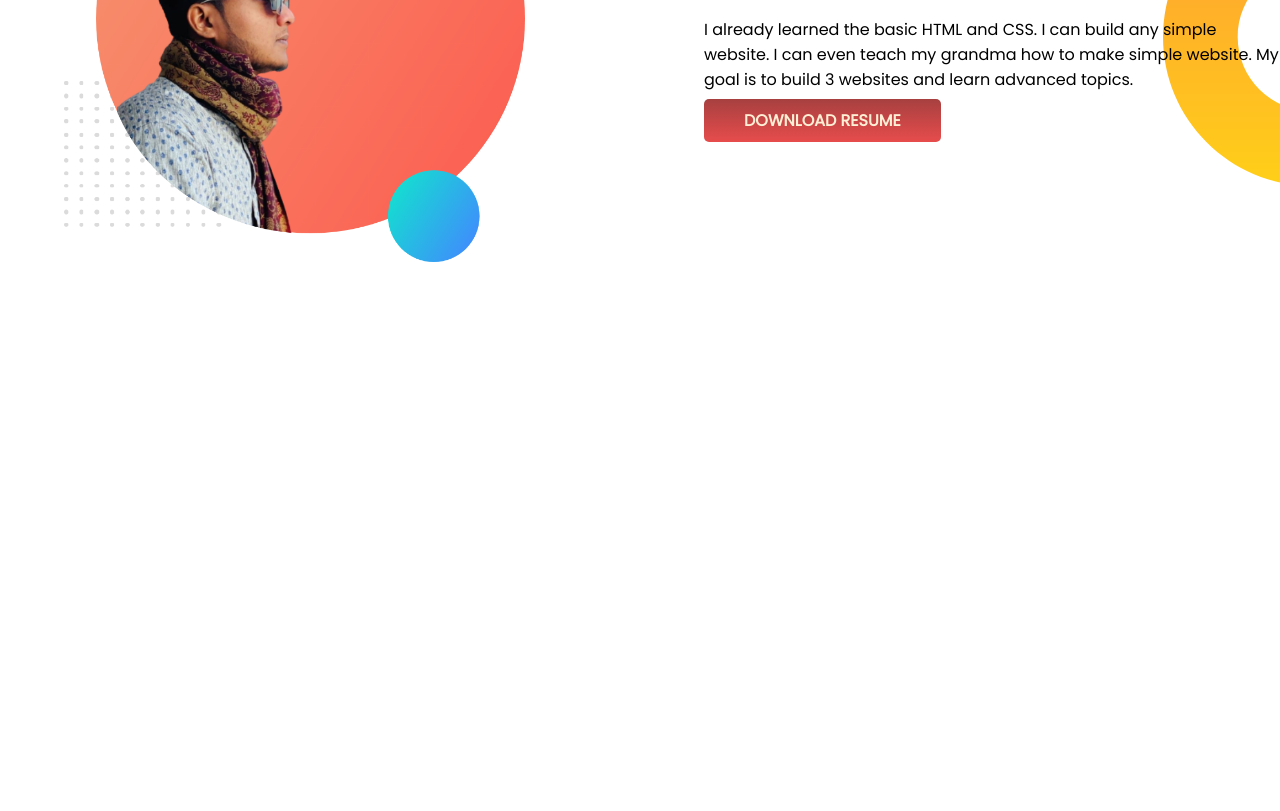
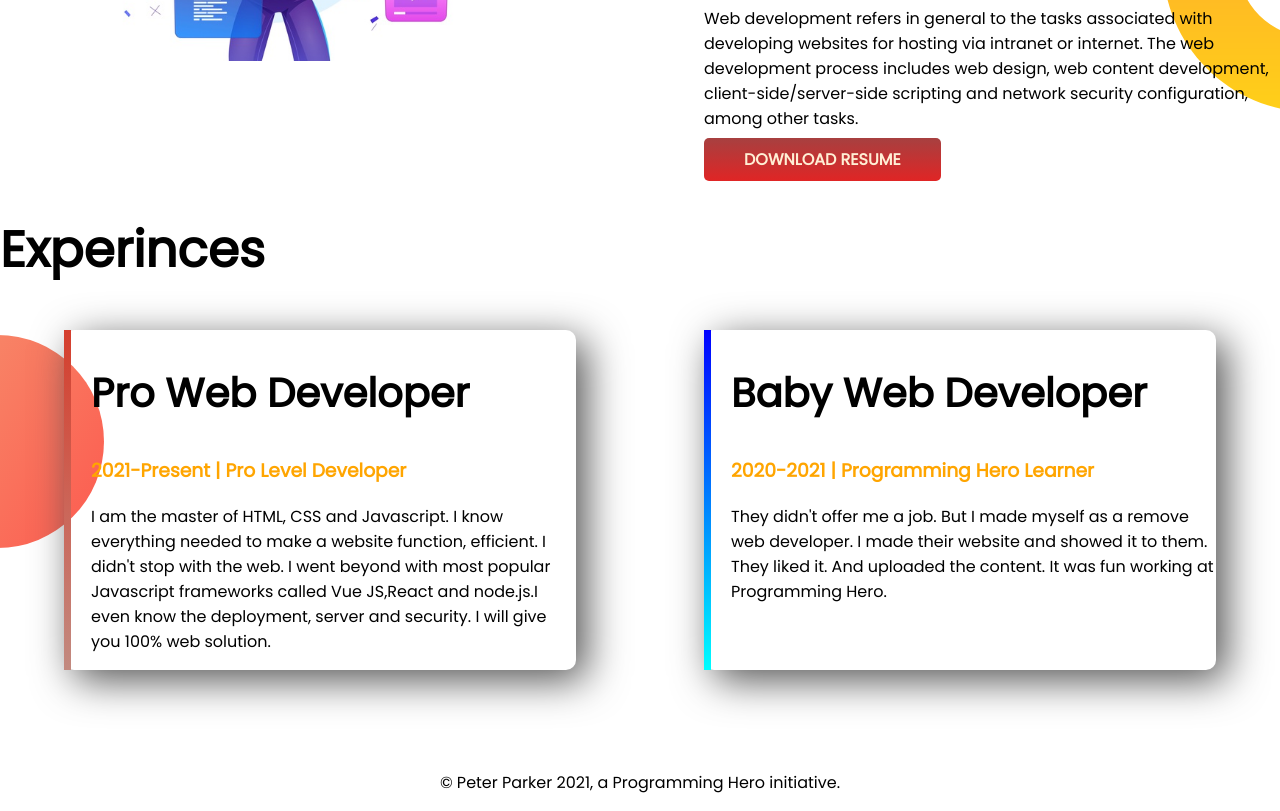
Before and after one commit to smsakawat/Simple-Portfolio, a plain HTML site: page index.html in a window 1280 px wide. Shown: the part 810-1621 px from the top of the page. Before the commit the page ends 1079 px from the top, so only its background shows below. Drawn offline with Linux system fonts and the light colour scheme.

Commit message:
my portfolio full

```diff
--- a/index.html
+++ b/index.html
@@ -13,7 +13,7 @@
 </head>
 
 <body>
-    <section class="top-banner">
+    <section class="top-banner flexible-container">
         <div class="half-width">
             <h1>WELCOME TO</h1>
             <h1><span class="orange-color">SAKAWAT'S</span> WORLD</h1>
@@ -24,13 +24,13 @@
             <a class="link-button" target="_blank" href="https://www.facebook.com/sakawat.hossain.71404">HIRE ME</a>
 
         </div>
-        <div class="half-width"><img src="sakas/my-bg.png" alt="here was my picture">
+        <div class="half-width"><img src="images/my-bg.png" alt="here was my picture">
         </div>
 
     </section>
 
-    <section class="dream-big">
-        <div class="half-width"><img src="sakas/my-bg.png" alt="here was my picture">
+    <section class="dream-big flexible-container">
+        <div class="half-width"><img src="images/web-dev-3863.jpg" alt="here was my picture">
         </div>
         <div class="half-width">
             <h1>
@@ -38,14 +38,39 @@
             </h1>
             <h2>Become a web developer</h2>
             <p>
-                I already learned the basic HTML and CSS. I can build any simple website. I can even teach my
-                grandma how to make simple website. My goal is to build 3 websites and learn advanced topics.
+                Web development refers in general to the tasks associated with developing websites for hosting via
+                intranet or internet. The web development process includes web design, web content development,
+                client-side/server-side scripting and network security configuration, among other tasks.
             </p>
             <a class="link-button" target="_blank" href="https://www.facebook.com/sakawat.hossain.71404">DOWNLOAD
                 RESUME</a>
         </div>
+    </section>
+    <section class="experience-area">
+        <h1>Experinces</h1>
+        <div class="flexible-container">
+            <div id="pro-dev" class="experience-item">
+                <h2>Pro Web Developer</h2>
+                <h3 class="orange-color">2021-Present | Pro Level Developer</h3>
+                <p>I am the master of HTML, CSS and Javascript. I know everything needed to make a website function,
+                    efficient. I didn't stop with the web. I went beyond with most popular Javascript frameworks called
+                    Vue JS,React and node.js.I even know the deployment, server and security. I will give you 100% web
+                    solution.</p>
 
+            </div>
+            <div id="baby-dev" class="experience-item">
+                <h2>Baby Web Developer</h2>
+                <h3 class="orange-color">2020-2021 | Programming Hero Learner</h3>
+                <p>They didn't offer me a job. But I made myself as a remove web developer. I made their website and
+                    showed it to them. They liked it. And uploaded the content. It was fun working at Programming Hero.
+                </p>
+
+            </div>
+        </div>
     </section>
+    <footer>
+        <p>© Peter Parker 2021, a Programming Hero initiative.</p>
+    </footer>
 
 
 </body>
--- a/style.css
+++ b/style.css
@@ -4,11 +4,15 @@ body{
 }
 h1{
     font-size: 50px;
+
+}
+h2{
+    font-size: 40px;
 }
 .orange-color{
     color: orange;
 }
-section{
+.flexible-container{
     display: flex;
 }
 .half-width{
@@ -20,7 +24,7 @@ section{
 }
 .link-button{
     text-decoration: none;
-    background-image: linear-gradient( rgb(167, 64, 64), rgb(231, 76, 76));
+    background-image: linear-gradient( rgb(167, 64, 64), rgb(224, 37, 37));
     padding :10px 40px;
     border-radius: 5px;
     font-weight: 600;
@@ -32,8 +36,40 @@ section{
     background-repeat: no-repeat;
 }
 .dream-big{
-    margin-top: 150px;
+    margin-top: 100px;
     background-image: url(images/dream-bg.png);
     background-repeat: no-repeat;
     background-position: right;
 }
+.experience-item{
+    width: 40%;
+    box-shadow: 10px 10px 40px rgb(82, 82, 82);
+    margin-left: 5%;
+    margin-right: 5%;
+    padding-left: 20px;
+    border-radius: 10px;
+}
+.experience-area{
+    background-image: url(images/exp-bg.png);
+    background-repeat: no-repeat;
+    background-position: left;
+    margin-bottom: 100px;
+
+
+}
+#pro-dev{
+    border-left: 7px solid;
+    border-image: linear-gradient(rgb(213, 62, 45),rgb(194, 138, 128));
+    border-image-slice:1;
+    border-radius: 10px;
+}
+#baby-dev{
+
+    border-left: 7px solid;
+    border-image: linear-gradient(blue,cyan);
+    border-image-slice:1;
+    border-radius: 10px;
+}
+footer p{
+    text-align: center;
+}
```
Also changed, not shown: images/jhankar.png (deleted), images/jhankar2.png (deleted), images/my-bg.png, images/web-dev-3863.jpg (added), sakas/my-bg.png (deleted), sakas/rahat6_n.jpg (deleted), sakas/saka_n.jpg (deleted), sakas/saku_n.jpg (deleted).
